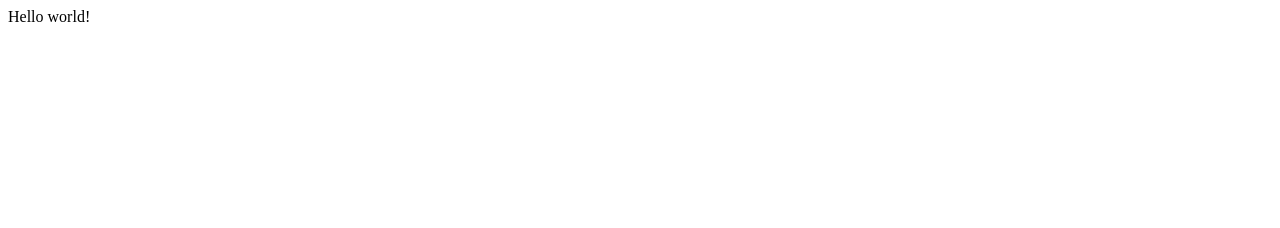
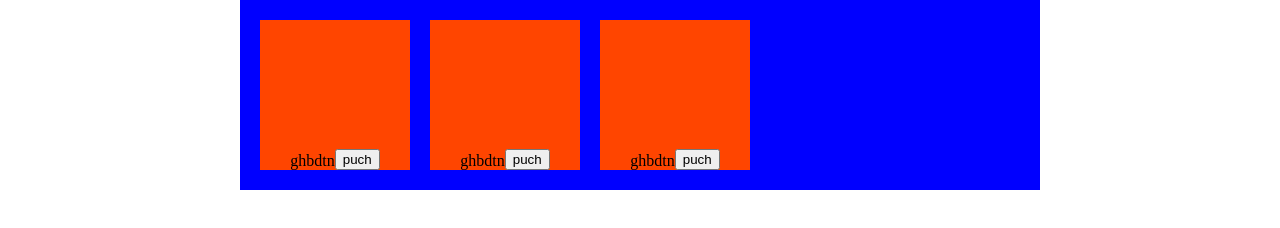
Before and after one commit to invector4ik002/JavaScript, a plain HTML site: page index.html in a window 1280 px wide. Drawn offline with Linux system fonts and the light colour scheme.

Commit message:
download objects

```diff
--- a/index.html
+++ b/index.html
@@ -4,9 +4,15 @@
     <meta charset="UTF-8">
     <meta name="viewport" content="width=device-width, initial-scale=1.0">
     <meta http-equiv="X-UA-Compatible" content="ie=edge">
-    <title>Document</title>
+    <link rel="stylesheet" href="style.css/style.css">
+    <title>lesson-5</title>
 </head>
 <body>
-    <script src="js\index-hello-wold.js"></script>
+    <!-- <div class="container">
+
+    </div>   -->
+    <script src="script-js/render.js"></script>
+    <script src="script-js/card.js"></script>
+    <script src="script-js/container.js"></script>
 </body>
 </html>
--- a/js/index-hello-wold.js
+++ /dev/null
@@ -1,4 +0,0 @@
-hello = () => {
- document.querySelector('body').innerHTML = 'Hello world!'
-}
-hello();
--- /dev/null
+++ b/script-js/card.js
@@ -0,0 +1,4 @@
+'use strict'
+let text = {
+    value: "ghbdtn"
+}
--- /dev/null
+++ b/script-js/container.js
@@ -0,0 +1,2 @@
+'use strict'
+render.renderCard()
--- /dev/null
+++ b/script-js/render.js
@@ -0,0 +1,15 @@
+'use strict'
+let render = {
+    renderCard() {
+         let result = this.generateCard();
+        // let cont = '<div id="card"><button>puch</button></div>';
+        document.body.insertAdjacentHTML('afterbegin',`<div class="container">${result}</div>`);
+    },
+    generateCard() {
+        let cont = '';
+        for (let i = 0; i < 3; i++) {
+        cont += `<div id="card">${text.value}<button>puch</button></div>`;
+        }
+        return cont;
+    }
+}
--- /dev/null
+++ b/style.css/style.css
@@ -0,0 +1,23 @@
+body {
+    width: 800px;
+    margin: 0 auto;
+}
+.container {
+    height: 100%;
+    background-color: blue;
+    padding: 10px;
+    box-sizing: border-box;
+    display: flex;
+    flex-direction: row;
+    justify-content: flex-start;
+}
+#card {
+    height: 150px;
+    width: 150px;
+    background-color: orangered;
+    display: flex;
+    margin:10px;
+    flex-direction: row;
+    justify-content: center;
+    align-items: flex-end;
+}
```
Also changed, not shown: 2 other files.
